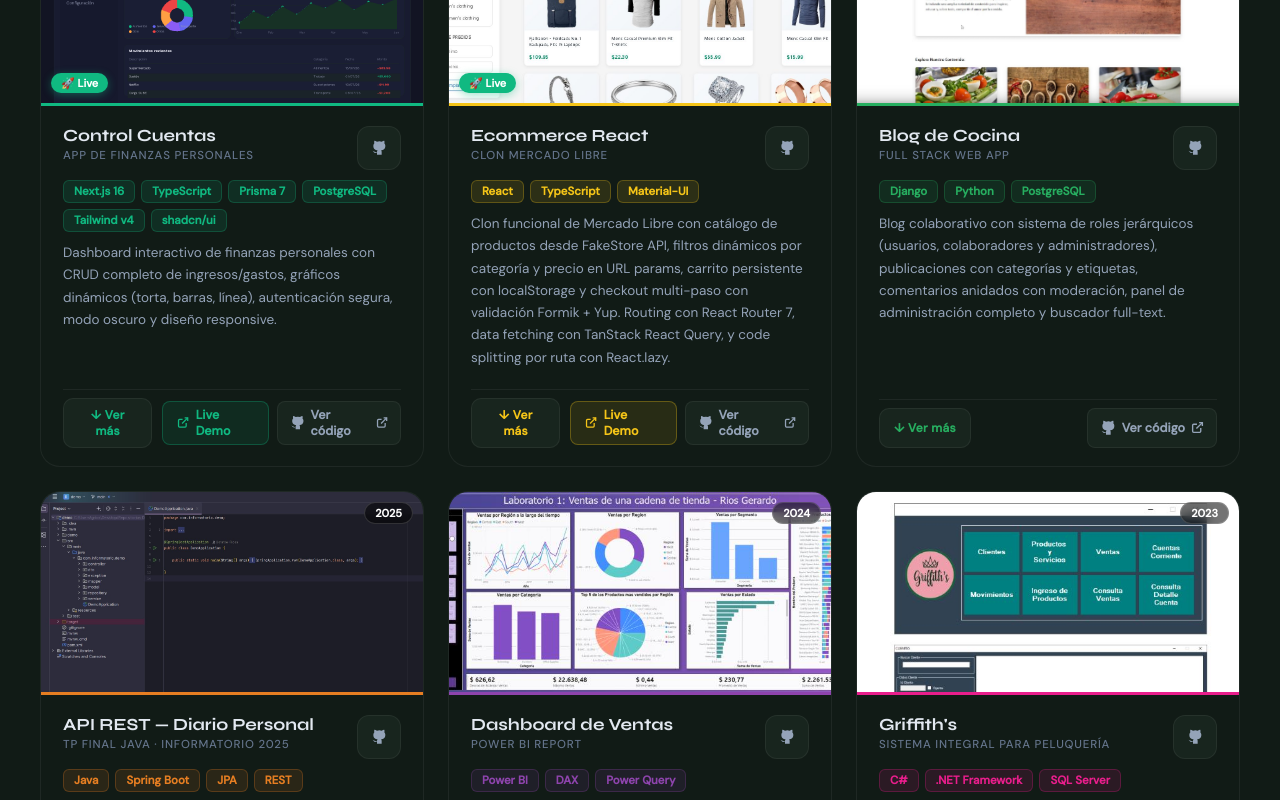
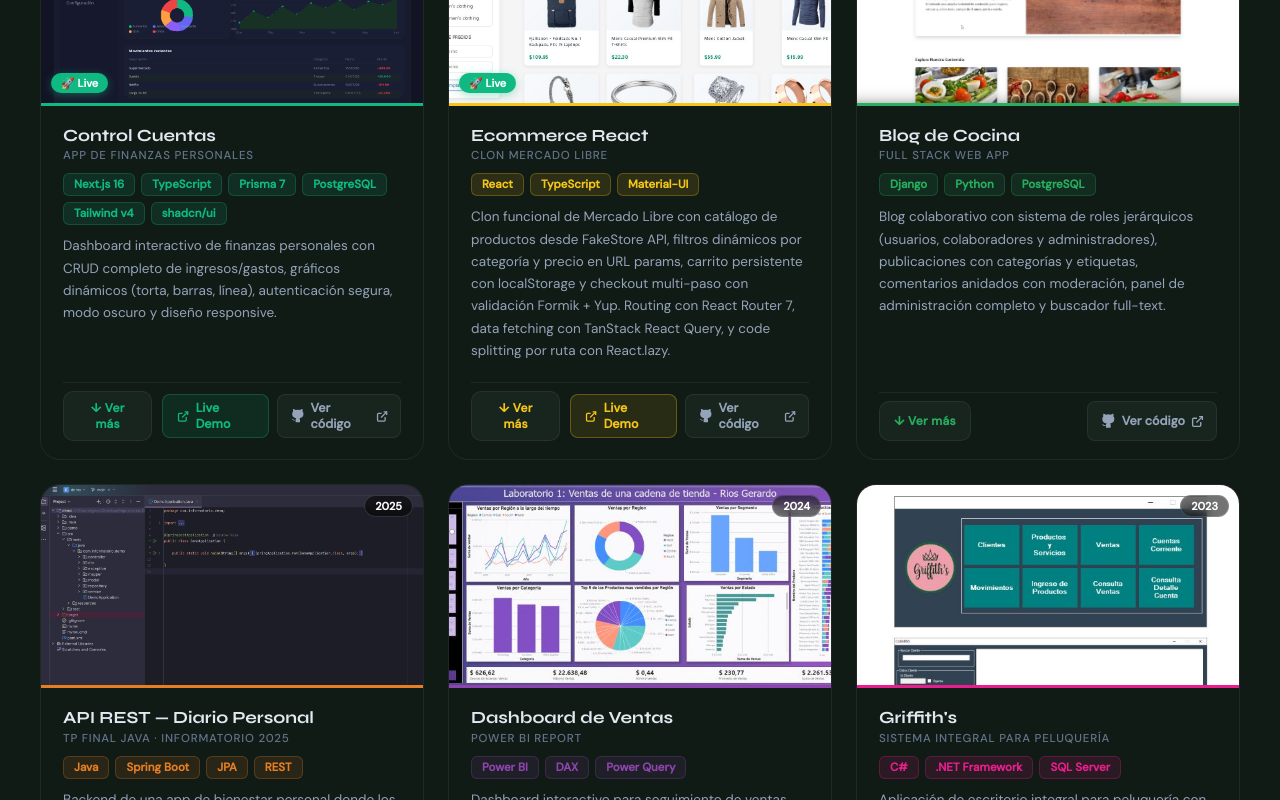
Before and after one commit to Gerardo-Rioss/Portfolio, a React (Vite) app: page / in a window 1280 px wide. Shown: the part 1840-2640 px from the top of the page. Built offline with nearby package versions, Linux system fonts and the light colour scheme.

Commit message:
fix: remove duplicate GitHub button from project title row

```diff
--- a/src/components/Projects.jsx
+++ b/src/components/Projects.jsx
@@ -83,15 +83,6 @@ export default function Projects() {
                       <h3 className={styles.projectTitle}>{p.title}</h3>
                       <p className={styles.projectSubtitle}>{p.subtitle}</p>
                     </div>
-                    <a
-                      href={p.github}
-                      target="_blank"
-                      rel="noopener noreferrer"
-                      className={styles.githubBtn}
-                      title="Ver en GitHub"
-                    >
-                      <GitHubIcon />
-                    </a>
                   </div>
 
                   <div className={styles.tags}>
```
